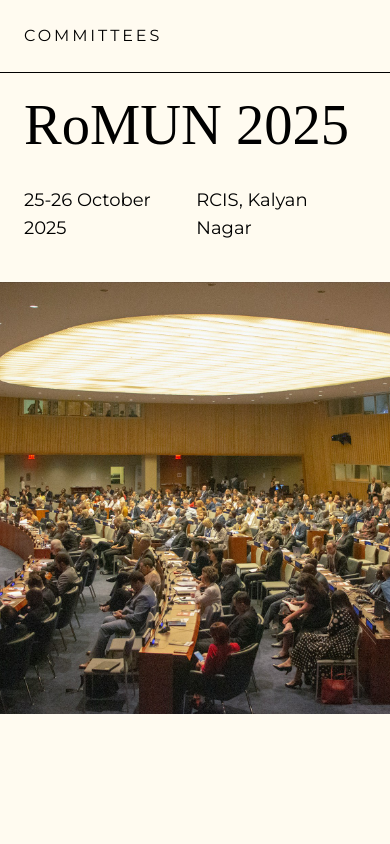
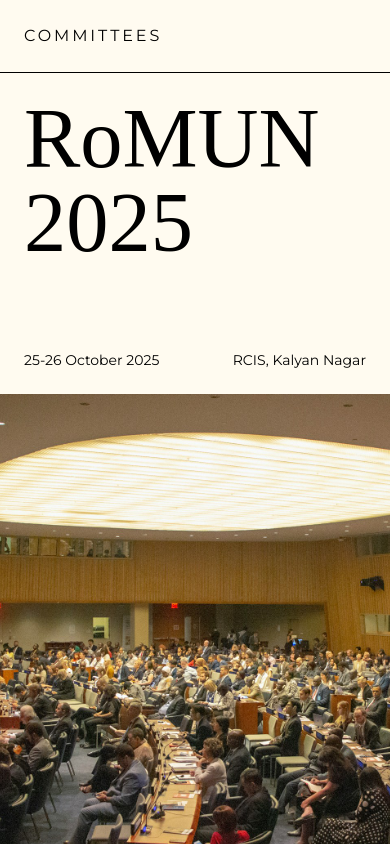
Before and after one commit to 1yne/munRegTest, a SvelteKit app: page / in a window 390 px wide. Built offline with nearby package versions, Linux system fonts and the light colour scheme.

Commit message:
Responsiveness

```diff
--- a/src/routes/+layout.svelte
+++ b/src/routes/+layout.svelte
@@ -35,9 +35,9 @@
 			<Loading />
 		</div>
 	{:else}
-		<div class="content">
+		<div class="content h-full overflow-y-hidden">
 			<Navbar />
-			{@render children()}
+			<div class="h-full">{@render children()}</div>
 		</div>
 	{/if}
 </div>
--- a/src/routes/+page.svelte
+++ b/src/routes/+page.svelte
@@ -1,21 +1,41 @@
-<script>
+<script lang="ts">
 	import { onMount } from 'svelte';
 	import { fitText } from '$lib/fitText';
 
+	let windowWidth = $state(0);
+
+  function adjustHeadlineWidth(width: number) {
+    if (width > 645) {
+      window.fitText(document.getElementById('title'), 0.655);
+    } else {
+      window.fitText(document.getElementsByClassName('title')[0], 0.405);
+      window.fitText(document.getElementsByClassName('title')[1], 0.405);
+    }
+  }
+
 	onMount(() => {
 		fitText();
-		// @ts-ignore
-		window.fitText(document.getElementById('title'), 0.605);
+    adjustHeadlineWidth(windowWidth)
 	});
+
+  $effect(() => {
+    adjustHeadlineWidth(windowWidth)
+  })
 </script>
 
-<div class="overflow-hidden">
-  <div class="px-12 py-6 pb-[2.5rem] text-black mobile:px-6">
-    <h1 id="title" class="mb-8 font-nyghtSerif leading-none">RoMUN 2025</h1>
-    <div class="flex w-full justify-between">
-      <h2 class="font-montserrat text-lg">25-26 October 2025</h2>
-      <h2 class="font-montserrat text-lg">RCIS, Kalyan Nagar</h2>
-    </div>
-  </div>
-  <div class="h-[51.25vh] bg-[url('/HeroImg.jpg')] bg-cover bg-center"></div>
+<svelte:window bind:innerWidth={windowWidth} />
+
+<div
+	class="flex h-[38%] flex-col px-12 py-6 pb-[2.5rem] text-black justify-between mobile:px-6 mobile:pb-6"
+>
+	<h1 id="title" class="mb-8 flex justify-center font-nyghtSerif leading-none mobile:hidden">RoMUN 2025</h1>
+	<div class="hidden w-full mobile:block font-nyghtSerif leading-none">
+		<h1 class="title">RoMUN</h1>
+		<h1 class="title">2025</h1>
+	</div>
+	<div class="flex w-full justify-between">
+		<h2 class="font-montserrat text-lg mobile:text-sm">25-26 October 2025</h2>
+		<h2 class="font-montserrat text-lg mobile:text-sm">RCIS, Kalyan Nagar</h2>
+	</div>
 </div>
+<div class={`h-[62%] overflow-hidden bg-[url('/HeroImg.jpg')] bg-cover bg-center`}></div>
```
